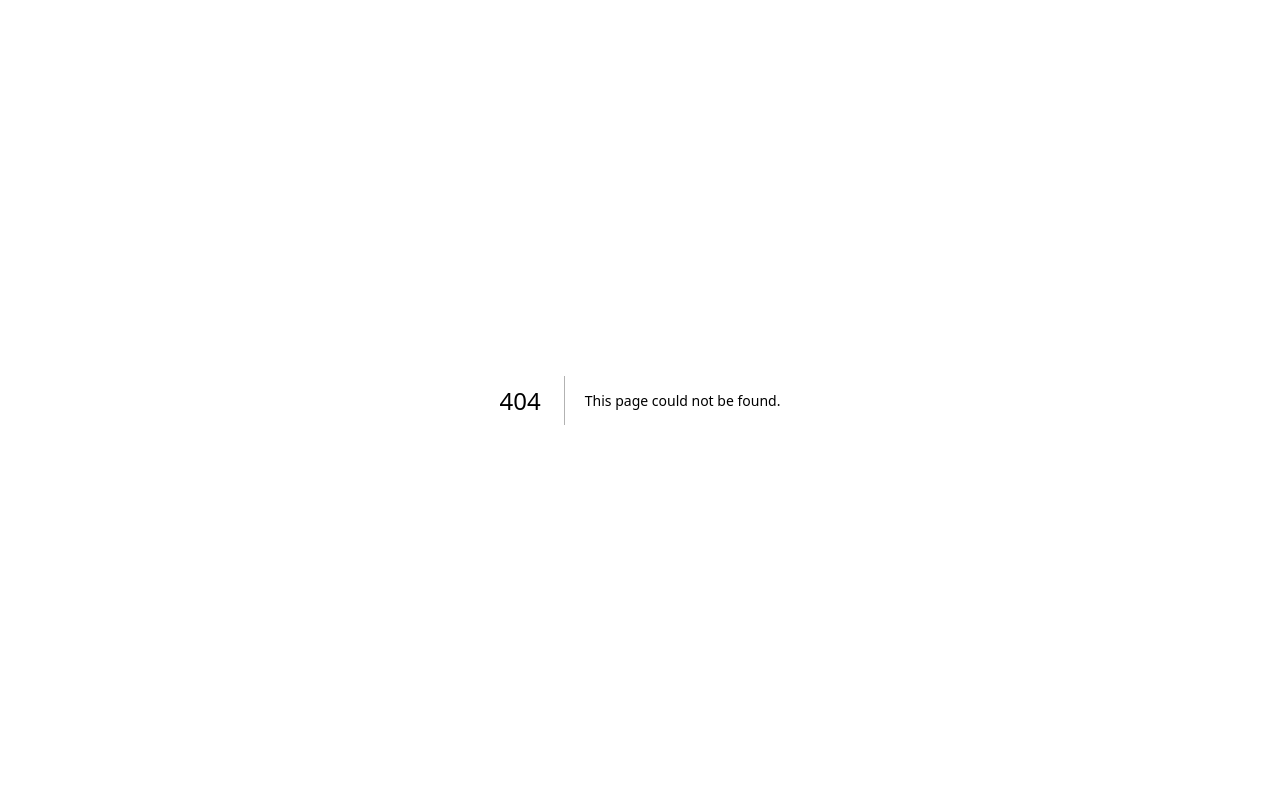
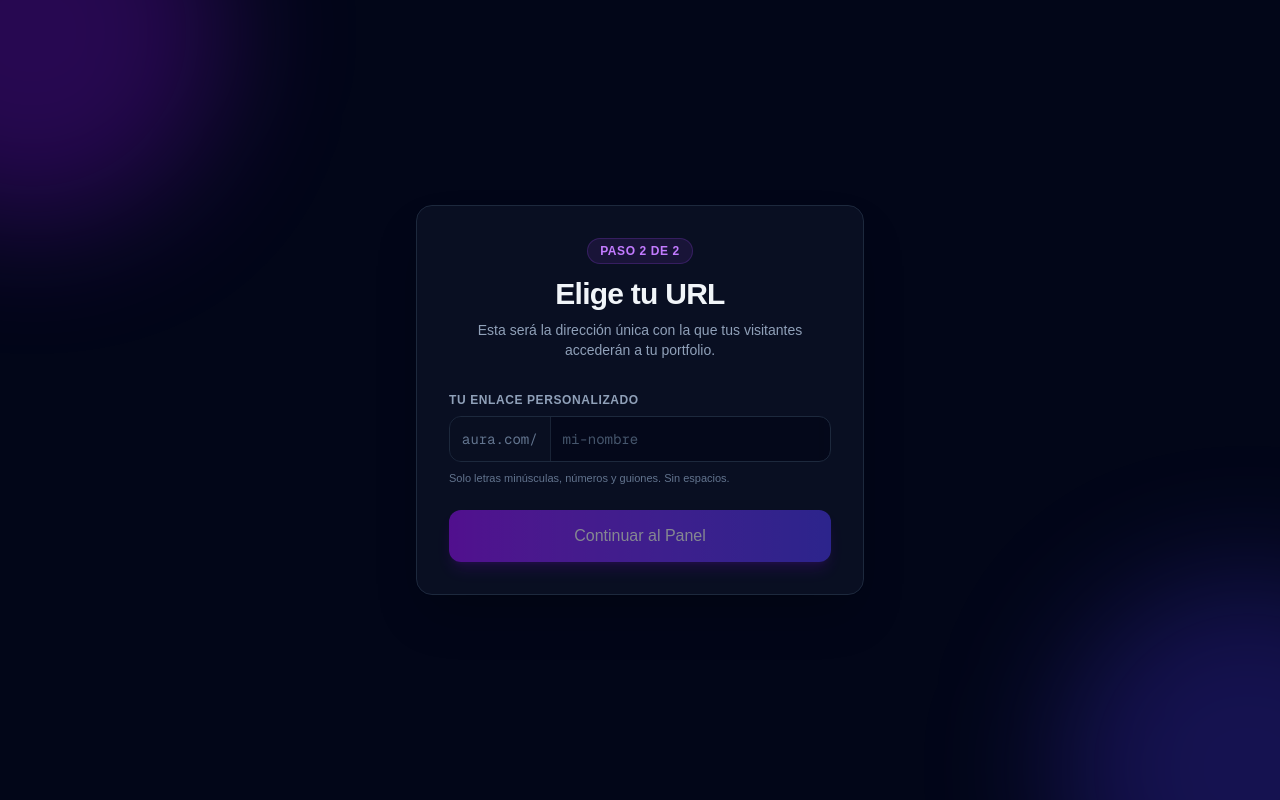
Before and after one commit to alejomayuri/aura, a Next.js app: page /admin/setup in a window 1280 px wide. Before the commit this address had no page. Built offline with nearby package versions, Linux system fonts and the light colour scheme; no server answers; the database is empty; sample sign-in values are in the browser's storage.

Commit message:
slug único

```diff
--- a/src/app/admin/register/page.js
+++ b/src/app/admin/register/page.js
@@ -32,8 +32,8 @@ export default function RegisterPage() {
 
     try {
       await createUserWithEmailAndPassword(auth, email, password);
-      // Redirigir al panel de administración tras registrarse con éxito
-      router.push("/admin");
+      // Redirigir a la página dedicada para escoger su URL personalizada
+      router.push("/admin/setup");
     } catch (err) {
       if (err.code === "auth/email-already-in-use") {
         setError("Este correo electrónico ya está registrado.");
--- /dev/null
+++ b/src/app/admin/setup/page.js
@@ -0,0 +1,198 @@
+"use client";
+
+import { useEffect, useState } from "react";
+import { onAuthStateChanged } from "firebase/auth";
+import { auth, db } from "@/lib/firebase";
+import { doc, getDoc, setDoc, collection, query, where, getDocs } from "firebase/firestore";
+import { useRouter } from "next/navigation";
+
+export default function SetupPage() {
+  const [user, setUser] = useState(null);
+  const [loading, setLoading] = useState(true);
+  const [slug, setSlug] = useState("");
+  const [submitting, setSubmitting] = useState(false);
+  const [error, setError] = useState("");
+  const router = useRouter();
+
+  // Verificar autenticación
+  useEffect(() => {
+    const unsubscribe = onAuthStateChanged(auth, async (currentUser) => {
+      if (!currentUser) {
+        router.push("/admin/login");
+        return;
+      }
+
+      setUser(currentUser);
+
+      // Si el usuario ya tiene un slug configurado, lo enviamos directamente al dashboard
+      try {
+        const docRef = doc(db, "portfolios", currentUser.uid);
+        const docSnap = await getDoc(docRef);
+        if (docSnap.exists() && docSnap.data().slug) {
+          router.push("/admin");
+          return;
+        }
+      } catch (err) {
+        console.error("Error al verificar datos existentes:", err);
+      }
+
+      setLoading(false);
+    });
+
+    return () => unsubscribe();
+  }, [router]);
+
+  // Formatear automáticamente el input para que sea un slug válido
+  const handleSlugChange = (e) => {
+    const rawValue = e.target.value;
+    const formattedSlug = rawValue
+      .toLowerCase()
+      .trim()
+      .replace(/\s+/g, "-") // Reemplaza espacios por guiones
+      .replace(/[^a-z0-9-]/g, ""); // Elimina caracteres no alfanuméricos
+
+    setSlug(formattedSlug);
+    if (error) setError("");
+  };
+
+  const handleSubmit = async (e) => {
+    e.preventDefault();
+    setError("");
+
+    if (!slug) {
+      setError("Por favor escribe una URL para tu portfolio.");
+      return;
+    }
+
+    if (slug.length < 3) {
+      setError("La URL debe tener al menos 3 caracteres.");
+      return;
+    }
+
+    setSubmitting(true);
+
+    try {
+      // 1. Verificar si el slug ya existe en Firestore para OTRO usuario
+      const portfoliosRef = collection(db, "portfolios");
+      const q = query(portfoliosRef, where("slug", "==", slug));
+      const querySnapshot = await getDocs(q);
+
+      const isTaken = querySnapshot.docs.some(docSnap => docSnap.id !== user.uid);
+
+      if (isTaken) {
+        setError("Esta URL ya está en uso. Por favor elige otra.");
+        setSubmitting(false);
+        return;
+      }
+
+      // 2. Guardar o actualizar el documento del portfolio con el nuevo slug
+      const userDocRef = doc(db, "portfolios", user.uid);
+      const docSnap = await getDoc(userDocRef);
+
+      if (docSnap.exists()) {
+        // Actualizar añadiendo el slug
+        await setDoc(userDocRef, { slug }, { merge: true });
+      } else {
+        // Crear plantilla base por defecto si es usuario nuevo
+        await setDoc(userDocRef, {
+          slug,
+          title: "Mi Portfolio",
+          mainImage: "",
+          template: "minimal",
+          pages: [],
+          createdAt: new Date().toISOString()
+        });
+      }
+
+      // 3. Redirigir al panel de administración
+      router.push("/admin");
+    } catch (err) {
+      console.error("Error guardando el slug:", err);
+      setError("Ocurrió un error al guardar tu URL. Inténtalo de nuevo.");
+      setSubmitting(false);
+    }
+  };
+
+  if (loading) {
+    return (
+      <div className="flex h-screen items-center justify-center bg-slate-950 text-slate-400">
+        <div className="flex flex-col items-center gap-3">
+          <div className="w-8 h-8 border-4 border-purple-500 border-t-transparent rounded-full animate-spin" />
+          <p className="text-sm font-medium">Verificando sesión...</p>
+        </div>
+      </div>
+    );
+  }
+
+  return (
+    <div className="flex min-h-screen items-center justify-center bg-slate-950 text-slate-100 relative overflow-hidden px-4">
+      {/* Efectos decorativos de fondo */}
+      <div className="absolute -top-40 -left-40 w-96 h-96 bg-purple-600/25 rounded-full blur-3xl pointer-events-none" />
+      <div className="absolute -bottom-40 -right-40 w-96 h-96 bg-indigo-600/25 rounded-full blur-3xl pointer-events-none" />
+
+      <div className="w-full max-w-md p-8 bg-slate-900/60 backdrop-blur-xl border border-slate-800 rounded-2xl shadow-2xl relative z-10">
+        <div className="text-center mb-8">
+          <span className="inline-block px-3 py-1 mb-3 text-xs font-semibold tracking-wider text-purple-400 uppercase bg-purple-500/10 rounded-full border border-purple-500/20">
+            Paso 2 de 2
+          </span>
+          <h2 className="text-3xl font-extrabold tracking-tight">Elige tu URL</h2>
+          <p className="text-sm text-slate-400 mt-2">
+            Esta será la dirección única con la que tus visitantes accederán a tu portfolio.
+          </p>
+        </div>
+
+        {error && (
+          <div className="mb-6 p-4 bg-rose-500/10 border border-rose-500/30 text-rose-300 rounded-xl text-sm flex items-center gap-3">
+            <svg className="w-5 h-5 shrink-0" fill="none" viewBox="0 0 24 24" stroke="currentColor">
+              <path strokeLinecap="round" strokeLinejoin="round" strokeWidth="2" d="M12 9v2m0 4h.01m-6.938 4h13.856c1.54 0 2.502-1.667 1.732-3L13.732 4c-.77-1.333-2.694-1.333-3.464 0L3.34 16c-.77 1.333.192 3 1.732 3z"/>
+            </svg>
+            <span>{error}</span>
+          </div>
+        )}
+
+        <form onSubmit={handleSubmit} className="space-y-6">
+          <div>
+            <label className="block text-xs font-semibold uppercase tracking-wider text-slate-400 mb-2">
+              Tu enlace personalizado
+            </label>
+            <div className="flex items-center rounded-xl bg-slate-950/70 border border-slate-800 overflow-hidden focus-within:border-purple-500 focus-within:ring-1 focus-within:ring-purple-500 transition-all">
+              <span className="px-3 py-3 text-slate-500 text-sm font-mono border-r border-slate-800/80 bg-slate-900/50 select-none shrink-0">
+                aura.com/
+              </span>
+              <input
+                type="text"
+                value={slug}
+                onChange={handleSlugChange}
+                placeholder="mi-nombre"
+                required
+                maxLength={30}
+                className="w-full px-3 py-3 bg-transparent text-slate-100 placeholder:text-slate-600 focus:outline-none text-sm font-mono"
+              />
+            </div>
+            <p className="text-[11px] text-slate-500 mt-2">
+              Solo letras minúsculas, números y guiones. Sin espacios.
+            </p>
+          </div>
+
+          {/* Vista previa en vivo */}
+          {slug && (
+            <div className="p-3 bg-slate-950/40 border border-slate-800/60 rounded-xl text-center">
+              <span className="text-xs text-slate-400 block mb-1">Tu web estará disponible en:</span>
+              <span className="text-xs font-mono font-semibold text-purple-400 break-all">
+                https://aura.com/{slug}
+              </span>
+            </div>
+          )}
+
+          <button
+            type="submit"
+            disabled={submitting || !slug}
+            className="w-full py-3.5 px-4 bg-gradient-to-r from-purple-600 to-indigo-600 hover:from-purple-500 hover:to-indigo-500 text-white font-medium rounded-xl shadow-lg shadow-purple-600/25 active:scale-[0.99] transition-all disabled:opacity-50"
+          >
+            {submitting ? "Reservando tu URL..." : "Continuar al Panel"}
+          </button>
+        </form>
+      </div>
+    </div>
+  );
+}
```
